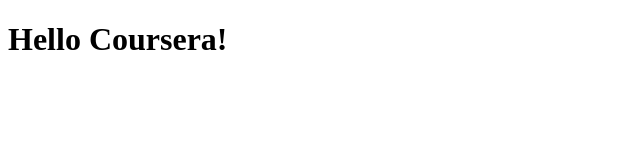
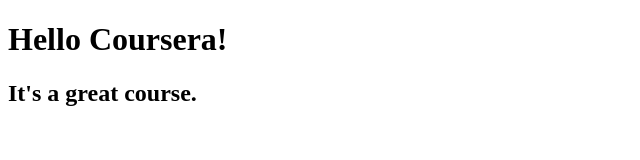
Before and after one commit to jf82/coursera-test, a plain HTML site: page site/index.html in a window 1280 px wide. Shown: the whole page, without its empty margins (0-640 px from the left). Drawn offline with Linux system fonts and the light colour scheme.

Commit message:
Small addtion to our page content.

```diff
--- a/site/index.html
+++ b/site/index.html
@@ -5,5 +5,6 @@
 </head>
 <body>
 <h1>Hello Coursera!</h1>
+<h2>It's a great course.</h2>
 </body>
 </html>
```
